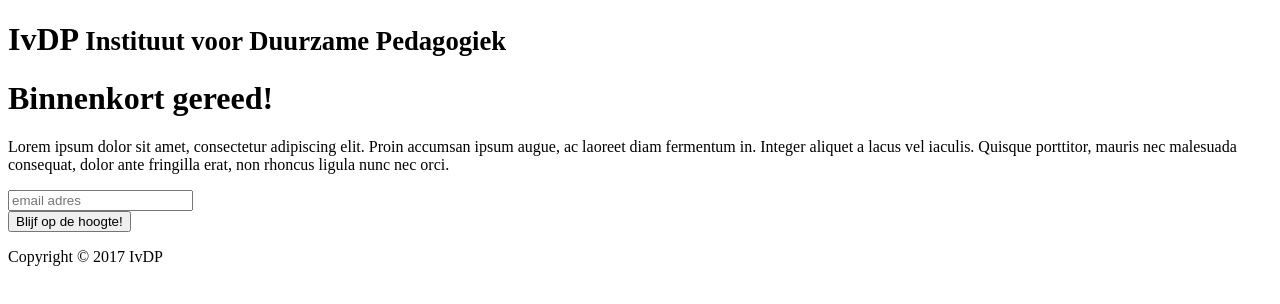
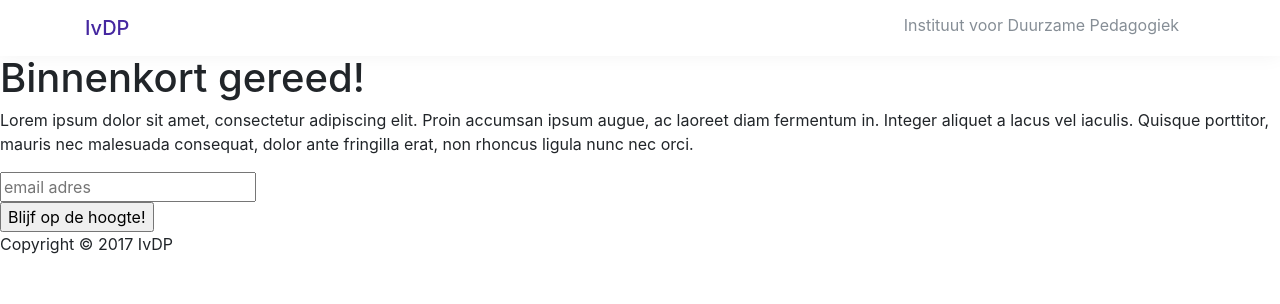
Before and after one commit to mbicknese/maaikevandeursen, a Vue app: page / in a window 1280 px wide. Shown: the top 304 px of the page. Built offline with nearby package versions, Linux system fonts and the light colour scheme.

Commit message:
Style the navbar

```diff
--- a/index.html
+++ b/index.html
@@ -1,10 +1,11 @@
 <!DOCTYPE html>
-<html>
+<html lang="nl">
   <head>
     <meta charset="utf-8">
     <title>Instituut voor Duurzame Pedagogiek</title>
-    <meta name="viewport" content="width=device-width, initial-scale=1.0, maximum-scale=1.0, user-scalable=no">
+    <meta name="viewport" content="width=device-width, initial-scale=1, shrink-to-fit=no">
 
+    <link rel="stylesheet" href="https://maxcdn.bootstrapcdn.com/bootstrap/4.0.0-beta/css/bootstrap.min.css" integrity="sha384-/Y6pD6FV/Vv2HJnA6t+vslU6fwYXjCFtcEpHbNJ0lyAFsXTsjBbfaDjzALeQsN6M" crossorigin="anonymous">
     <script id="mcjs">!function(c,h,i,m,p){m=c.createElement(h),p=c.getElementsByTagName(h)[0],m.async=1,m.src=i,p.parentNode.insertBefore(m,p)}(document,"script","https://chimpstatic.com/mcjs-connected/js/users/98b60bccc209b1ee2c26a17e8/6e756cc838611d8ff264084ba.js");</script>
   </head>
   <body>
--- a/src/App.vue
+++ b/src/App.vue
@@ -1,10 +1,10 @@
 <template>
   <div id="app">
-    <header>
-      <div>
-        <h1>
+    <header class="navbar navbar-expanded">
+      <div class="container">
+        <h1 class="navbar-brand mb-0 d-block w-100">
           IvDP
-          <small>
+          <small class="float-sm-right text-secondary d-sm-block d-none">
             Instituut voor Duurzame Pedagogiek
           </small>
         </h1>
@@ -22,3 +22,10 @@ export default {
   name: 'app'
 }
 </script>
+
+<style scoped>
+  header.navbar {
+    box-shadow: 0 0 20px rgba(0, 0, 0, 0.05);
+    color: #4527A0;
+  }
+</style>
```
